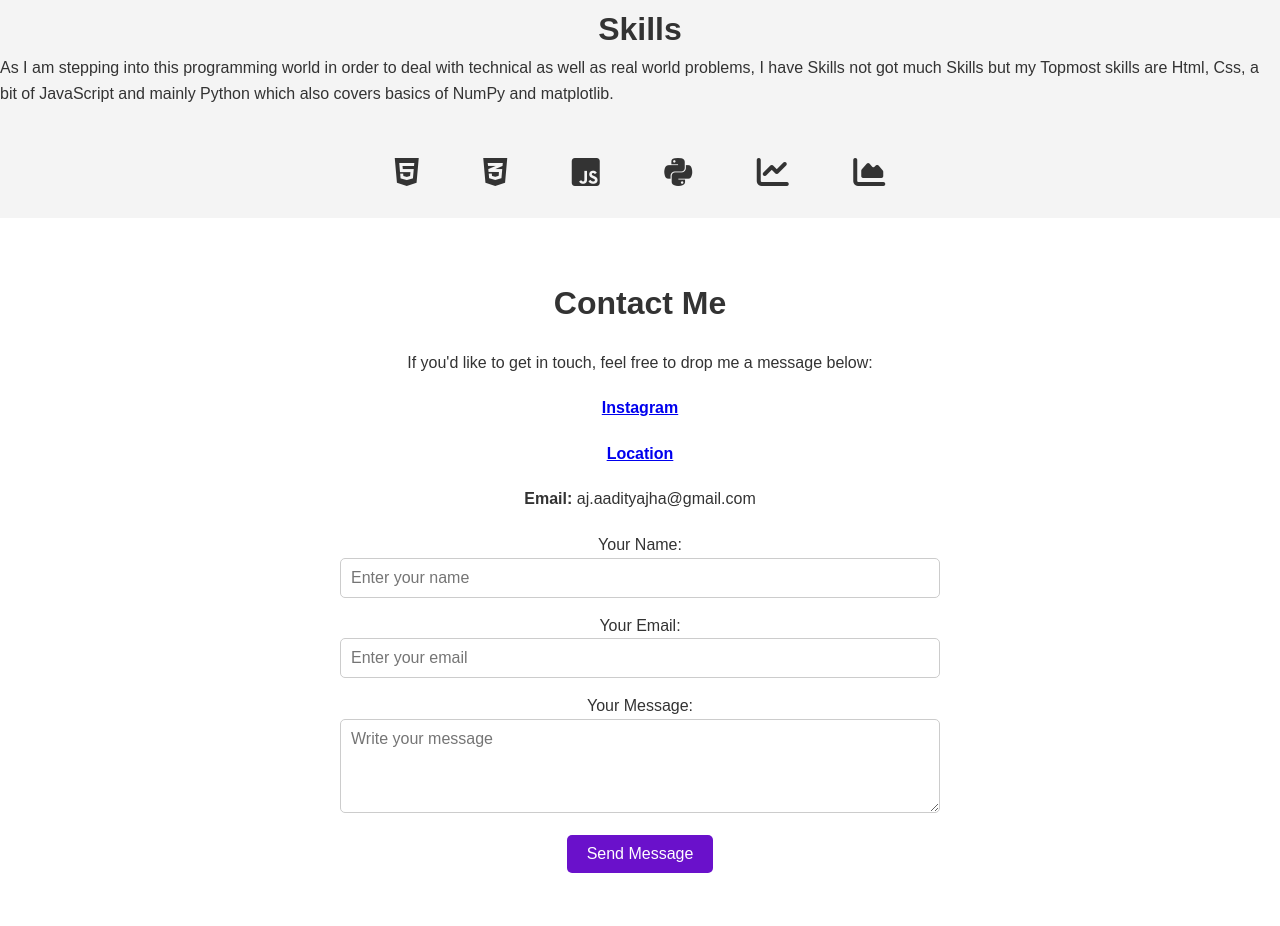
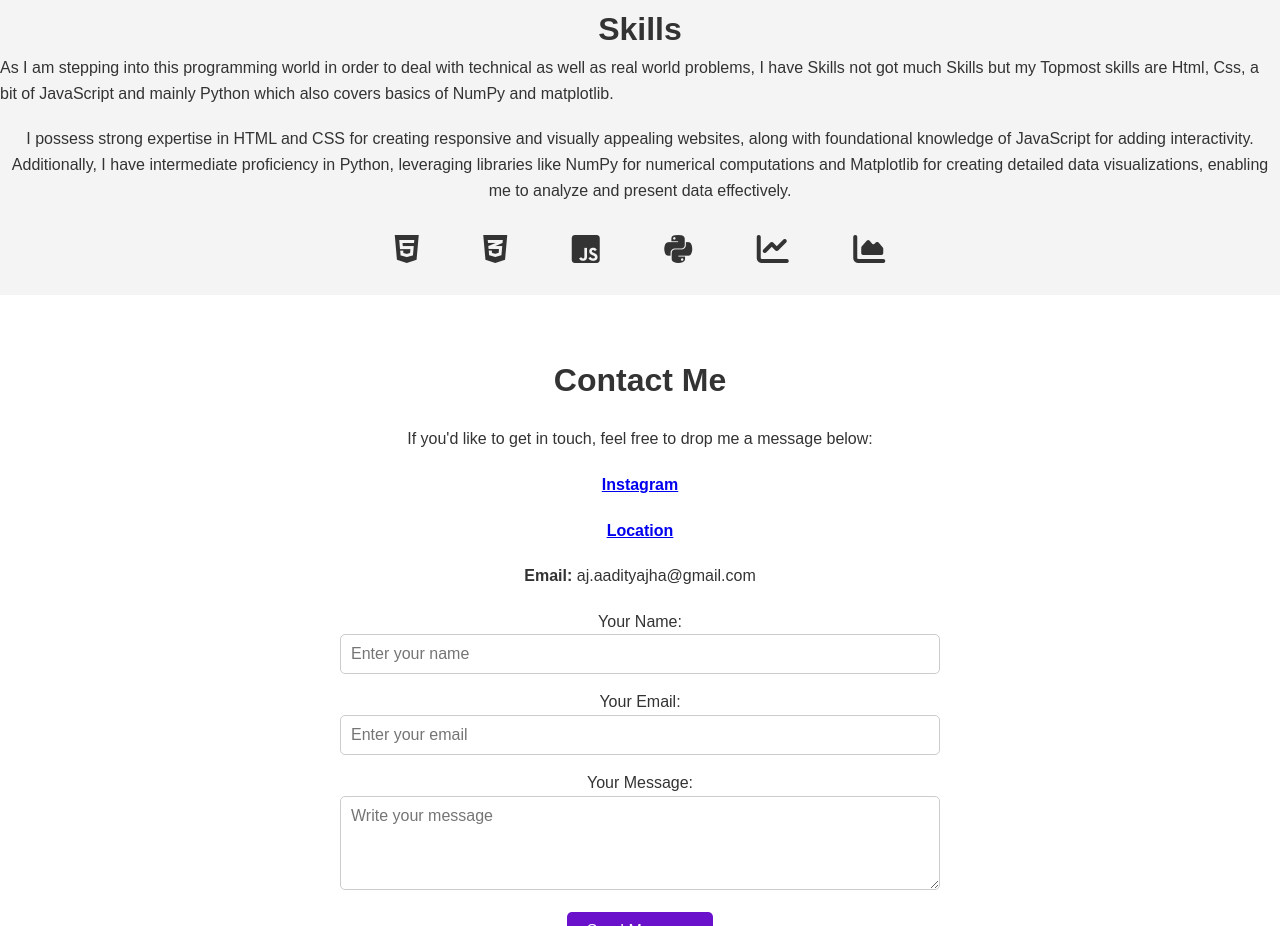
Before and after one commit to aj-AadityaJha/My-portfolio, a plain HTML site: page index.html in a window 1280 px wide. Shown: the part 1600-2526 px from the top of the page. Drawn offline with Linux system fonts and the light colour scheme.

Commit message:
Update index.html

```diff
--- a/index.html
+++ b/index.html
@@ -99,6 +99,7 @@
     Skills not got much Skills but my Topmost skills are Html, Css, a bit of JavaScript
     and mainly Python which also covers basics of NumPy and matplotlib.</p>
     <div class="skills-container">
+      <p>I possess strong expertise in HTML and CSS for creating responsive and visually appealing websites, along with foundational knowledge of JavaScript for adding interactivity. Additionally, I have intermediate proficiency in Python, leveraging libraries like NumPy for numerical computations and Matplotlib for creating detailed data visualizations, enabling me to analyze and present data effectively.</p>
       <i class="fab fa-html5 skill-icon" title="HTML"></i>
       <i class="fab fa-css3-alt skill-icon" title="CSS"></i>
       <i class="fab fa-js-square skill-icon" title="JavaScript"></i>
```
